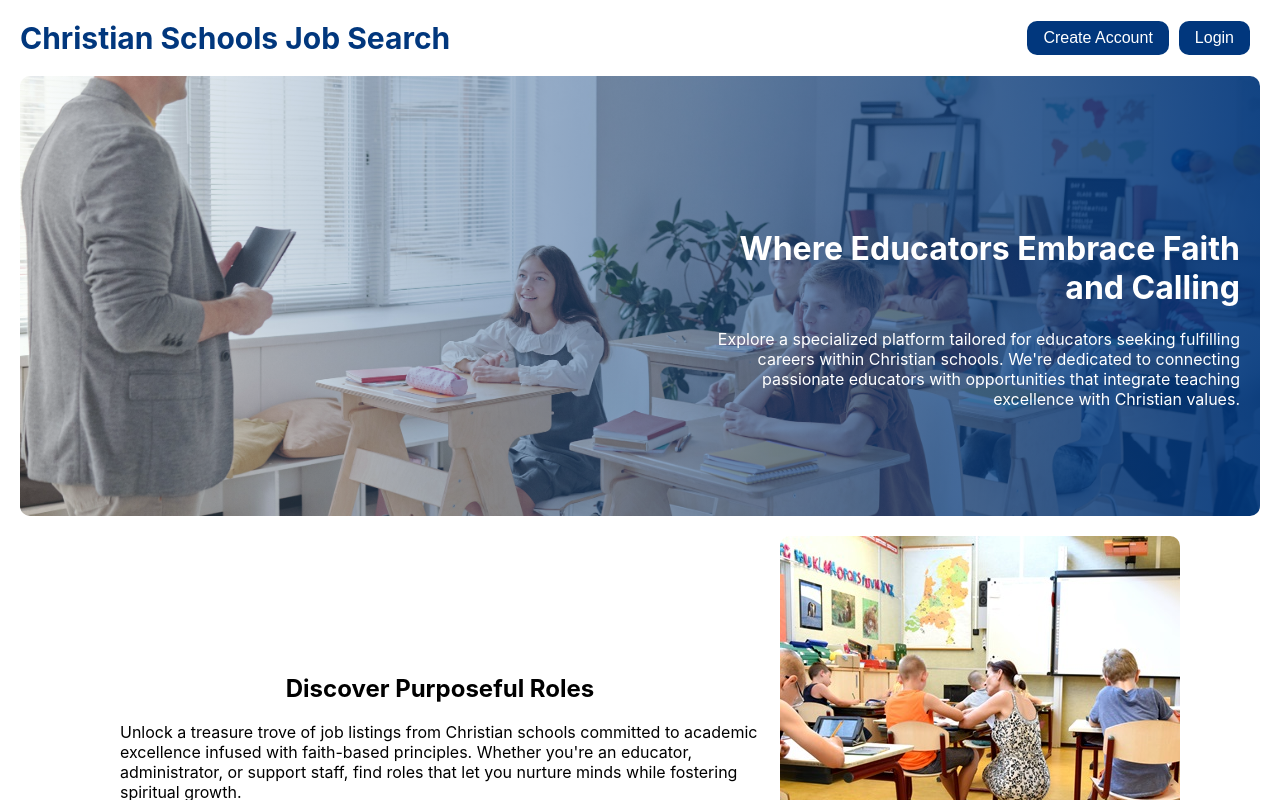
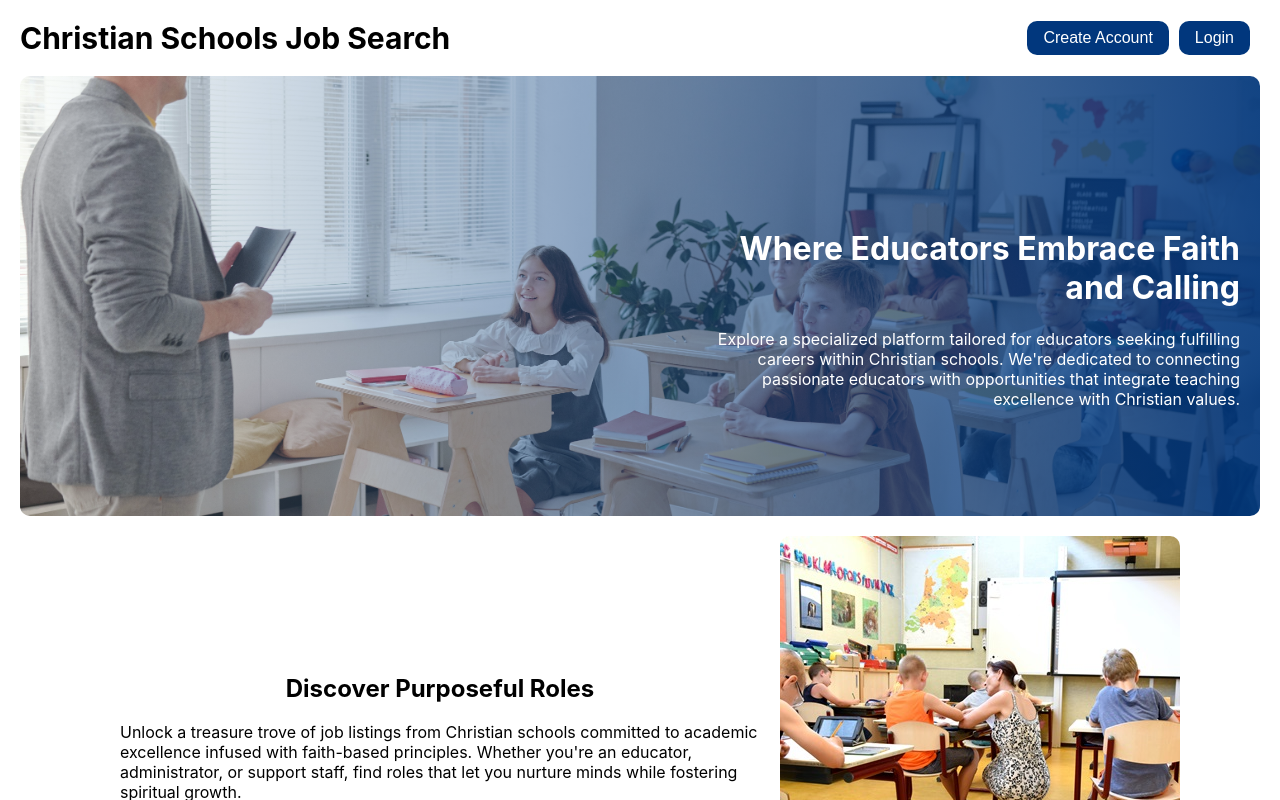
Before and after one commit to JS-7274/CSJSE-Clone, a React (Create React App) app in the folder csjse-app/client/: page / in a window 1280 px wide. Shown: the top 800 px of the page. Built offline with nearby package versions, Linux system fonts and the light colour scheme.

Commit message:
changed header color

```diff
--- a/csjse-app/client/src/styles/Home.css
+++ b/csjse-app/client/src/styles/Home.css
@@ -2,7 +2,7 @@
 
 .header {
   background-color: #fff;
-  color: #01377d;
+  color: #000;
   display: flex;
   justify-content: space-between;
   align-items: center;
```
